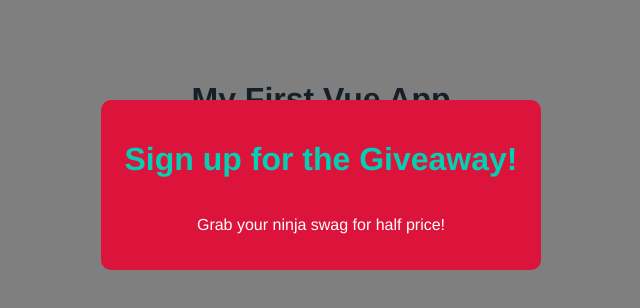
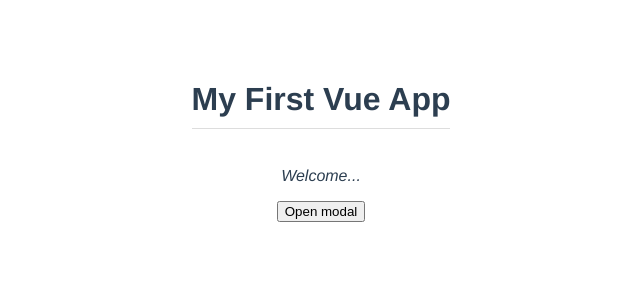
Before and after one commit to TheLukCraft/Vue3---Firebase, a Vue app: page / in a window 1280 px wide. Shown: the top 308 px of the page, without its empty margins (319-959 px from the left). Built offline with nearby package versions, Linux system fonts and the light colour scheme.

Commit message:
emitteing custom events

```diff
--- a/src/App.vue
+++ b/src/App.vue
@@ -1,6 +1,10 @@
 <template>
   <h1>{{ title }}</h1>
-  <Modal :header="header" :text="text" theme="sale" />
+  <p>Welcome...</p>
+  <div v-if="showModal">
+    <Modal :header="header" :text="text" theme="sale" @close="toggleModal" />
+  </div>
+  <button @click="toggleModal">Open modal</button>
 </template>
 
 <script>
@@ -13,14 +17,13 @@
     return {
       title: 'My First Vue App',
       header: 'Sign up for the Giveaway!',
-      text: 'Grab your ninja swag for half price!'
+      text: 'Grab your ninja swag for half price!',
+      showModal: false,
     }
   },
   methods: {
-    handleClick() {
-      console.log(this.$refs.name)
-      this.$refs.name.classList.add('active')
-      this.$refs.name.focus()
+    toggleModal() {
+      this.showModal = !this.showModal;
     }
   }
 }
--- a/src/components/Modal.vue
+++ b/src/components/Modal.vue
@@ -1,5 +1,5 @@
 <template>
-    <div class="backdrop">
+    <div class="backdrop" @click="closeModal">
         <div class="modal" :class="{ sale: theme === 'sale' }">
             <h1>{{ header }}</h1>
             <p>{{ text }}</p>
@@ -9,7 +9,12 @@
 
 <script>
 export default {
-    props: ['header', 'text', 'theme']
+    props: ['header', 'text', 'theme'],
+    methods: {
+        closeModal() {
+            this.$emit('close')
+        }
+    }
 }
 </script>
 
```
